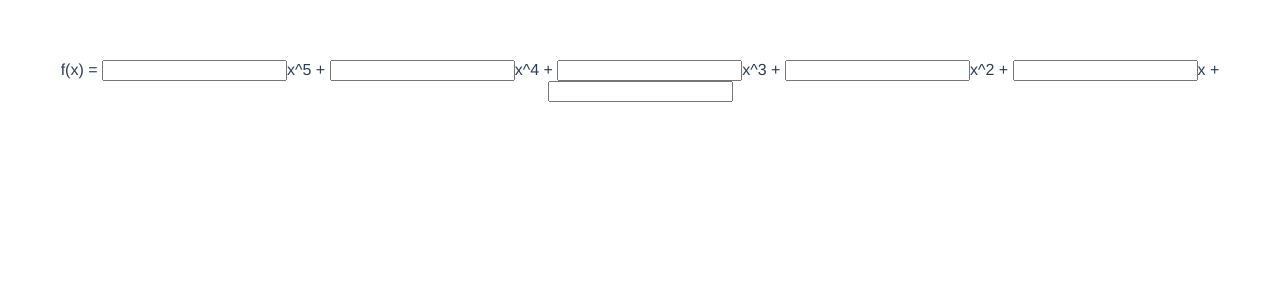
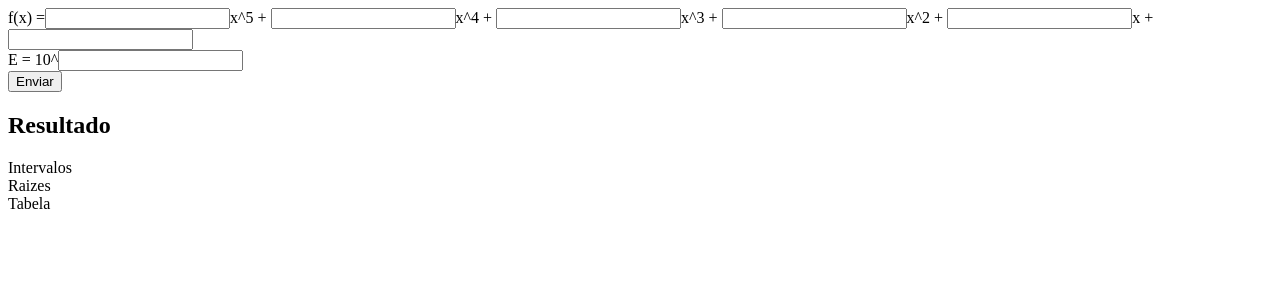
Before and after one commit to williamfuzitani/calculo-numerico-metodo-bisseccao-nao-linear-app, a Vue app: page / in a window 1280 px wide. Shown: the top 300 px of the page. Built offline with nearby package versions, Linux system fonts and the light colour scheme.

Commit message:
campos de input

```diff
--- a/package.json
+++ b/package.json
@@ -9,6 +9,7 @@
   },
   "dependencies": {
     "core-js": "^2.6.5",
+    "tailwindcss": "^1.1.2",
     "vue": "^2.6.10"
   },
   "devDependencies": {
@@ -34,11 +35,6 @@
       "parser": "babel-eslint"
     }
   },
-  "postcss": {
-    "plugins": {
-      "autoprefixer": {}
-    }
-  },
   "browserslist": [
     "> 1%",
     "last 2 versions"
--- /dev/null
+++ b/postcss.config.js
@@ -0,0 +1,6 @@
+module.exports = {
+	"plugins": [
+ 		require('tailwindcss')('tailwind.js'),
+ 		require('autoprefixer')(),
+	]
+}
--- a/src/App.vue
+++ b/src/App.vue
@@ -1,27 +1,87 @@
 <template>
   <div id="app">
-    <HelloWorld />
+
+    <section style="display: block">
+      <span>f(x) =</span>
+      <input v-model="inputX5" type="number">x^5 +
+      <input v-model="inputX4" type="number">x^4 +
+      <input v-model="inputX3" type="number">x^3 +
+      <input v-model="inputX2" type="number">x^2 +
+      <input v-model="inputX1" type="number">x +
+      <input v-model="inputX" type="number">
+    </section>
+
+    <section style="display: block">
+      <span>E = 10^</span>
+      <input v-model="epsilon" type="number">
+    </section>
+
+    <button type="submit">Enviar</button>
+
+    <section>
+      <h1>Resultado</h1>
+      <div>
+        <span>
+          Intervalos
+        </span>
+      </div>
+      <div>
+        <span>
+          Raizes
+        </span>
+      </div>
+      <div>
+        <span>
+          Tabela
+        </span>
+      </div>
+    </section>
+
   </div>
 </template>
 
 <script>
-import HelloWorld from './components/HelloWorld.vue'
-
 export default {
   name: 'app',
-  components: {
-    HelloWorld
+  data: () =>({
+    inputX5: {
+      type: Number,
+      required: true
+    },
+    inputX4: {
+      type: Number,
+      required: true
+    },
+    inputX3: {
+      type: Number,
+      required: true
+    },
+    inputX2: {
+      type: Number,
+      required: true
+    },
+    inputX1: {
+      type: Number,
+      required: true
+    },
+    inputX:  {
+      type: Number,
+      required: true
+    },
+    epsilon: {
+      type: Number,
+      required: true
+    }
+  }),
+
+  computed: {
+
+  },
+
+  methods: {
+
   }
 }
 </script>
 
-<style>
-#app {
-  font-family: 'Avenir', Helvetica, Arial, sans-serif;
-  -webkit-font-smoothing: antialiased;
-  -moz-osx-font-smoothing: grayscale;
-  text-align: center;
-  color: #2c3e50;
-  margin-top: 60px;
-}
-</style>
+<style />
--- a/src/components/HelloWorld.vue
+++ /dev/null
@@ -1,55 +0,0 @@
-<template>
-  <div>
-    <div>f(x) =
-      <input v-model="inputX5" type="text">x^5 +
-      <input v-model="inputX4" type="text">x^4 +
-      <input v-model="inputX3" type="text">x^3 +
-      <input v-model="inputX2" type="text">x^2 +
-      <input v-model="inputX1" type="text">x +
-      <input v-model="inputX" type="text">
-    </div>
-  </div>
-</template>
-
-<script>
-export default {
-  name: 'HelloWorld',
-
-  data: () =>({
-    inputX5: null,
-    inputX4: null,
-    inputX3: null,
-    inputX2: null,
-    inputX1: null,
-    inputX:  null,
-  }),
-
-  methods: {
-    soma() {
-      return inputX5 + inputX4 + inputX3 + inputX2 + inputX1 + inputX
-    }
-  }
-
-
-}
-</script>
-
-<!-- Add "scoped" attribute to limit CSS to this component only -->
-<style scoped>
-h3 {
-  margin: 40px 0 0;
-}
-ul {
-  list-style-type: none;
-  padding: 0;
-}
-li {
-  display: inline-block;
-  margin: 0 10px;
-}
-a {
-  color: #42b983;
-}
-
-
-</style>
--- /dev/null
+++ b/src/css/main.css
@@ -0,0 +1,5 @@
+@tailwind base;
+
+@tailwind components;
+
+@tailwind utilities;
```
Also changed, not shown: tailwind.config.js (added, +7 -0 lines), 2 other files (tests, documents, lock files or other folders).
